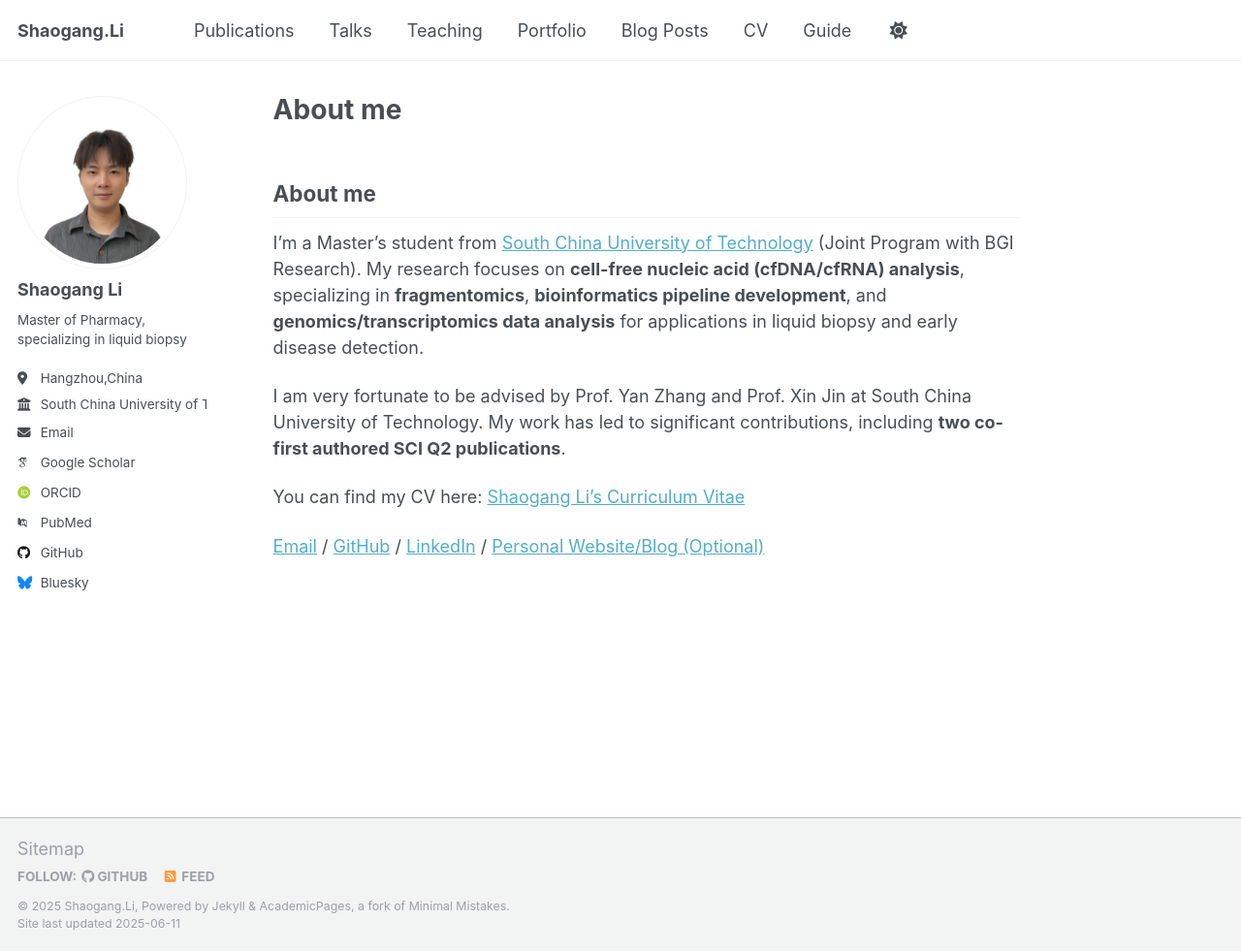
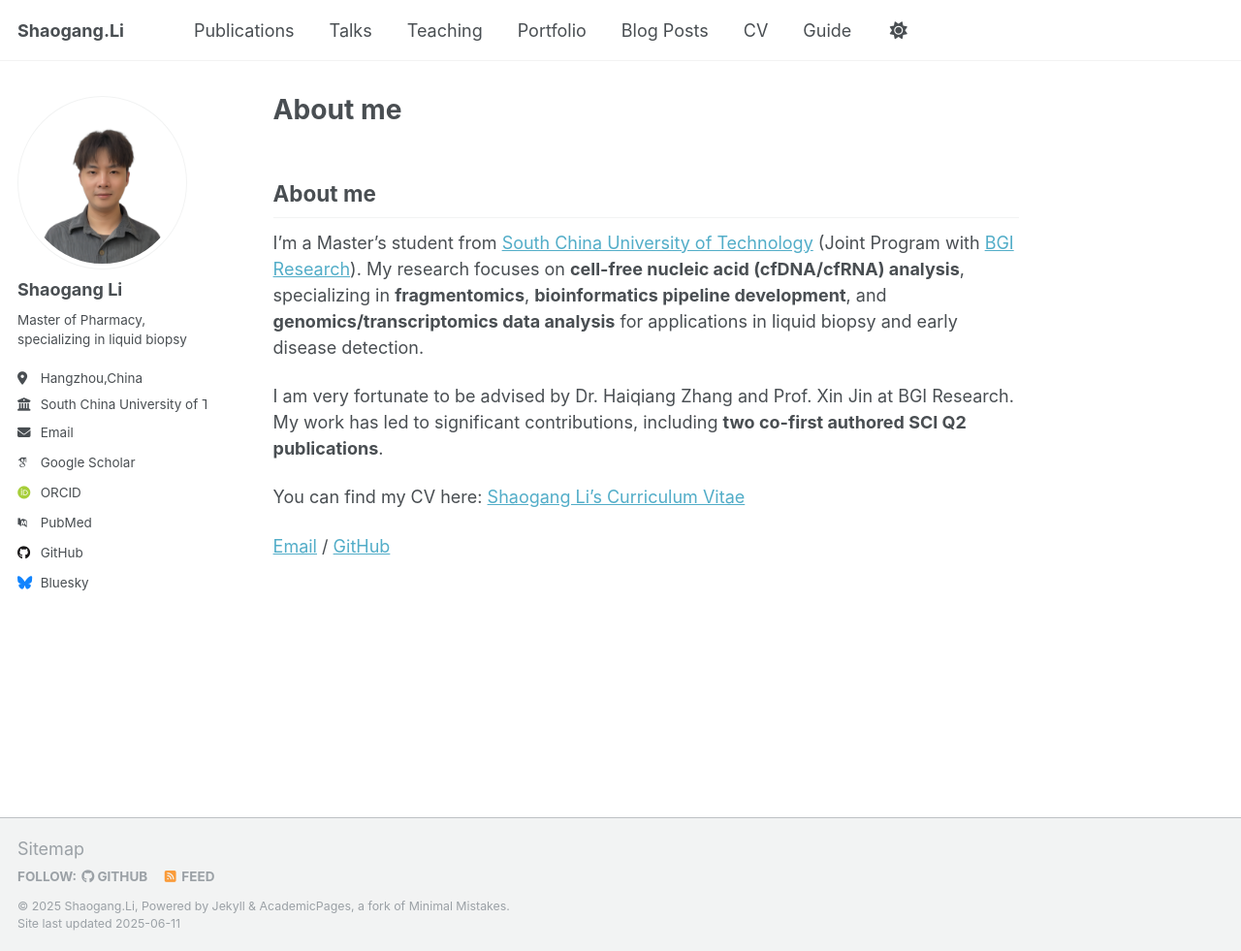
Before and after one commit to AlfredLSG/Shaogang.Li, a Jekyll site: the page built from _pages/about.md, in a window 1280 px wide and 981 px high. Shown: the whole window at 97% size. Built offline with Jekyll 4.4.1, drawn with Linux system fonts in a browser that asks for light colours; some web fonts are replaced; our own code applies the rules of GitHub Pages for plain Markdown files.

Commit message:
Update about.md

```diff
--- a/_pages/about.md
+++ b/_pages/about.md
@@ -1,9 +1,9 @@
 ## About me
 
-I'm a Master's student from [South China University of Technology](https://www.scut.edu.cn/en/) (Joint Program with BGI Research). My research focuses on **cell-free nucleic acid (cfDNA/cfRNA) analysis**, specializing in **fragmentomics**, **bioinformatics pipeline development**, and **genomics/transcriptomics data analysis** for applications in liquid biopsy and early disease detection.
+I'm a Master's student from [South China University of Technology](https://www.scut.edu.cn/en/) (Joint Program with [BGI Research](https://en.genomics.cn/)). My research focuses on **cell-free nucleic acid (cfDNA/cfRNA) analysis**, specializing in **fragmentomics**, **bioinformatics pipeline development**, and **genomics/transcriptomics data analysis** for applications in liquid biopsy and early disease detection.
 
-I am very fortunate to be advised by Prof. Yan Zhang and Prof. Xin Jin at South China University of Technology. My work has led to significant contributions, including **two co-first authored SCI Q2 publications**.
+I am very fortunate to be advised by Dr. Haiqiang Zhang and Prof. Xin Jin at BGI Research. My work has led to significant contributions, including **two co-first authored SCI Q2 publications**.
 
 You can find my CV here: [Shaogang Li's Curriculum Vitae](YOUR_CV_LINK_HERE)
 
-[Email](mailto:li.shaogang97@gmail.com) / [GitHub](YOUR_GITHUB_URL_HERE) / [LinkedIn](YOUR_LINKEDIN_URL_HERE) / [Personal Website/Blog (Optional)](YOUR_PERSONAL_WEBSITE_URL_HERE)
+[Email](mailto:li.shaogang97@gmail.com) / [GitHub](https://alfredlsg.github.io/Shaogang.Li/)
```
